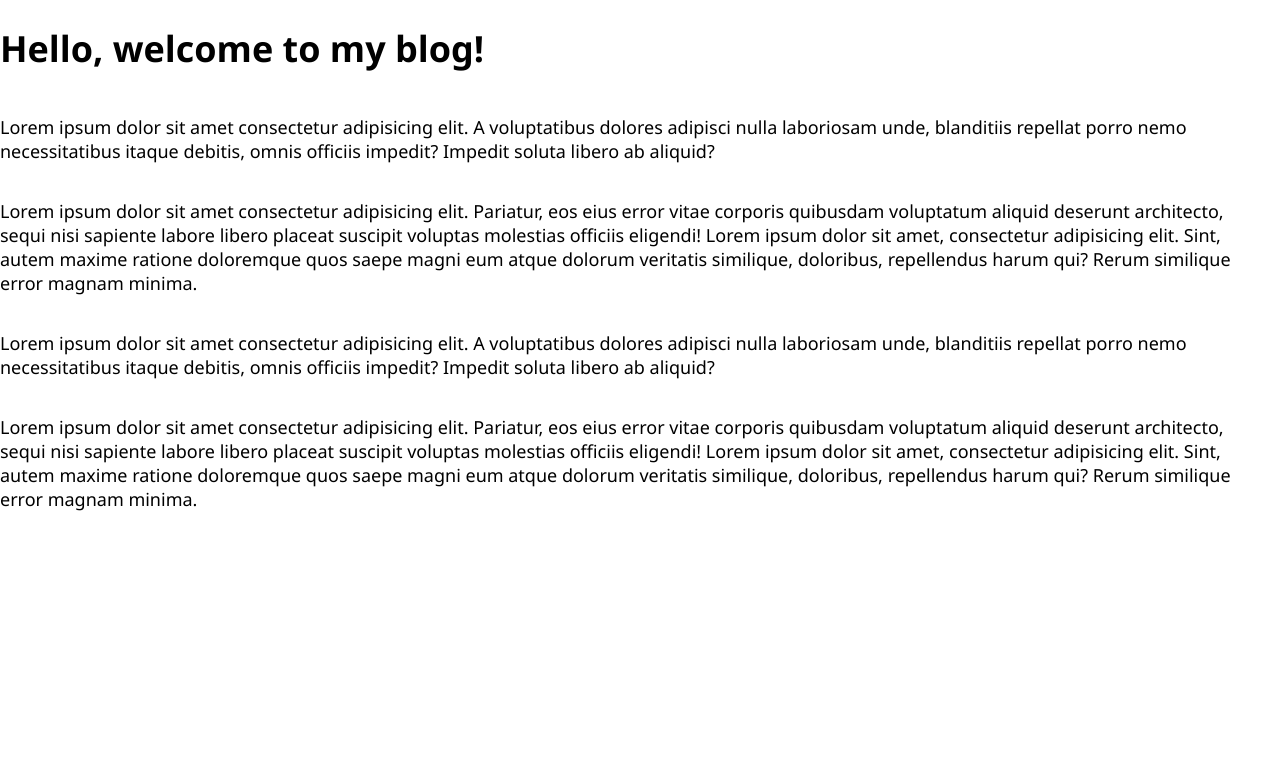
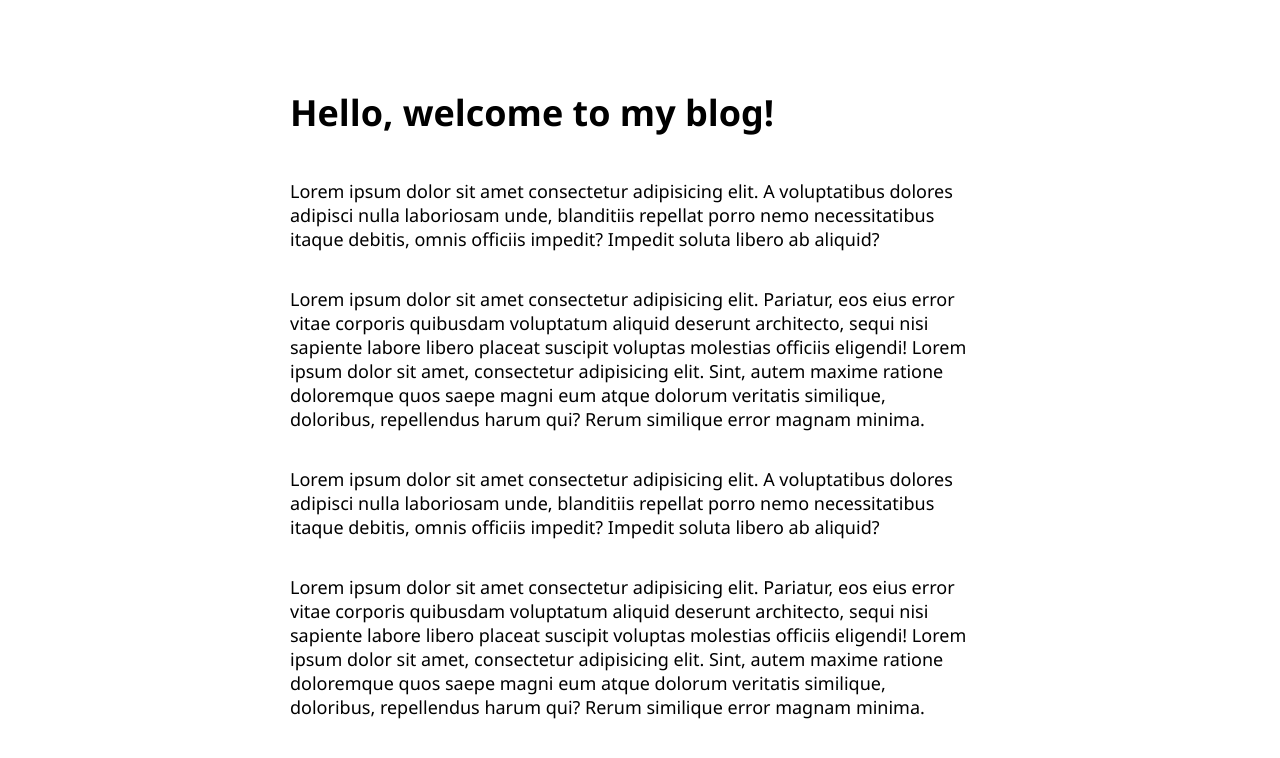
Before and after one commit to tully4school/my-blog, a React (Create React App) app: page / in a window 1280 px wide. Shown: the top 758 px of the page. Built offline with nearby package versions, Linux system fonts and the light colour scheme.

Commit message:
added a div around pages in appjs

```diff
--- a/src/App.js
+++ b/src/App.js
@@ -10,10 +10,12 @@ function App () {
   return (
     <Router>
       <div className='App'>
-        <Route path='/' exact component={Homepage} />
-        <Route path='/about' exact component={About} />
-        <Route path='/articles-list' exact component={ArticlesList} />
-        <Route path='/article-page' exact component={ArticlePage} />
+        <div id='page-body'>
+          <Route path='/' exact component={Homepage} />
+          <Route path='/about' exact component={About} />
+          <Route path='/articles-list' exact component={ArticlesList} />
+          <Route path='/article-page' exact component={ArticlePage} />
+        </div>
       </div>
     </Router>
   )
```
